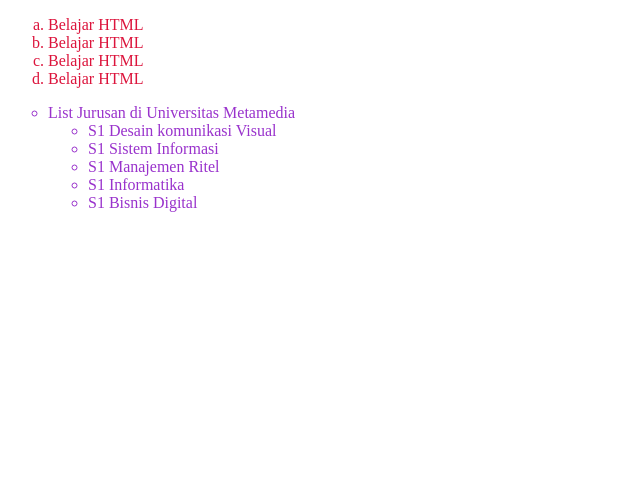
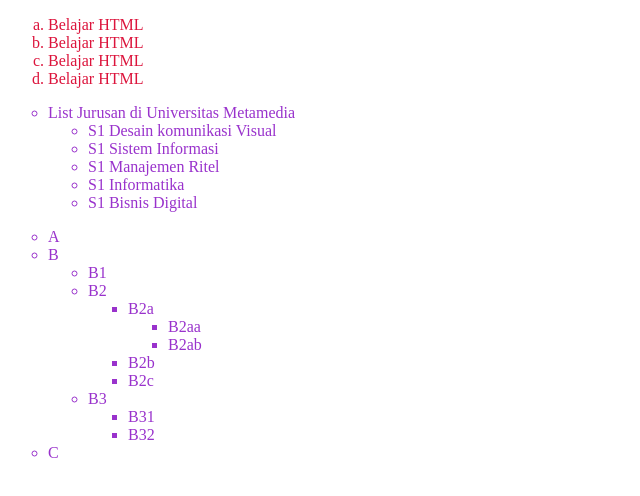
Before and after one commit to ryustorevpn/HTML_KafeKoding, a plain HTML site: page Pertemuan 4/index.html in a window 1280 px wide. Shown: the whole page, without its empty margins (0-640 px from the left). Drawn offline with Linux system fonts and the light colour scheme.

Commit message:
HTML Pertemuan 4

```diff
--- a/Pertemuan 4/index.html
+++ b/Pertemuan 4/index.html
@@ -22,5 +22,26 @@
             <li>S1 Bisnis Digital</li></ul>
     </li>
 </ul>
+
+<ul type="circle" style="color: darkorchid;">
+    <li>A</li>
+    <li>B</li>
+        <ul><li>B1</li>
+            <li>B2</li>
+                <ul><li>B2a</li>
+                    <ul>
+                        <li>B2aa</li>
+                        <li>B2ab</li>
+                    </ul>
+                    <li>B2b</li>
+                    <li>B2c</li>
+                </ul>
+            <li>B3</li>
+                <ul><li>B31</li>
+                    <li>B32</li>
+            </ul>
+        </ul>
+    <li>C</li>
+</ul>
 </body>
 </html>
```
